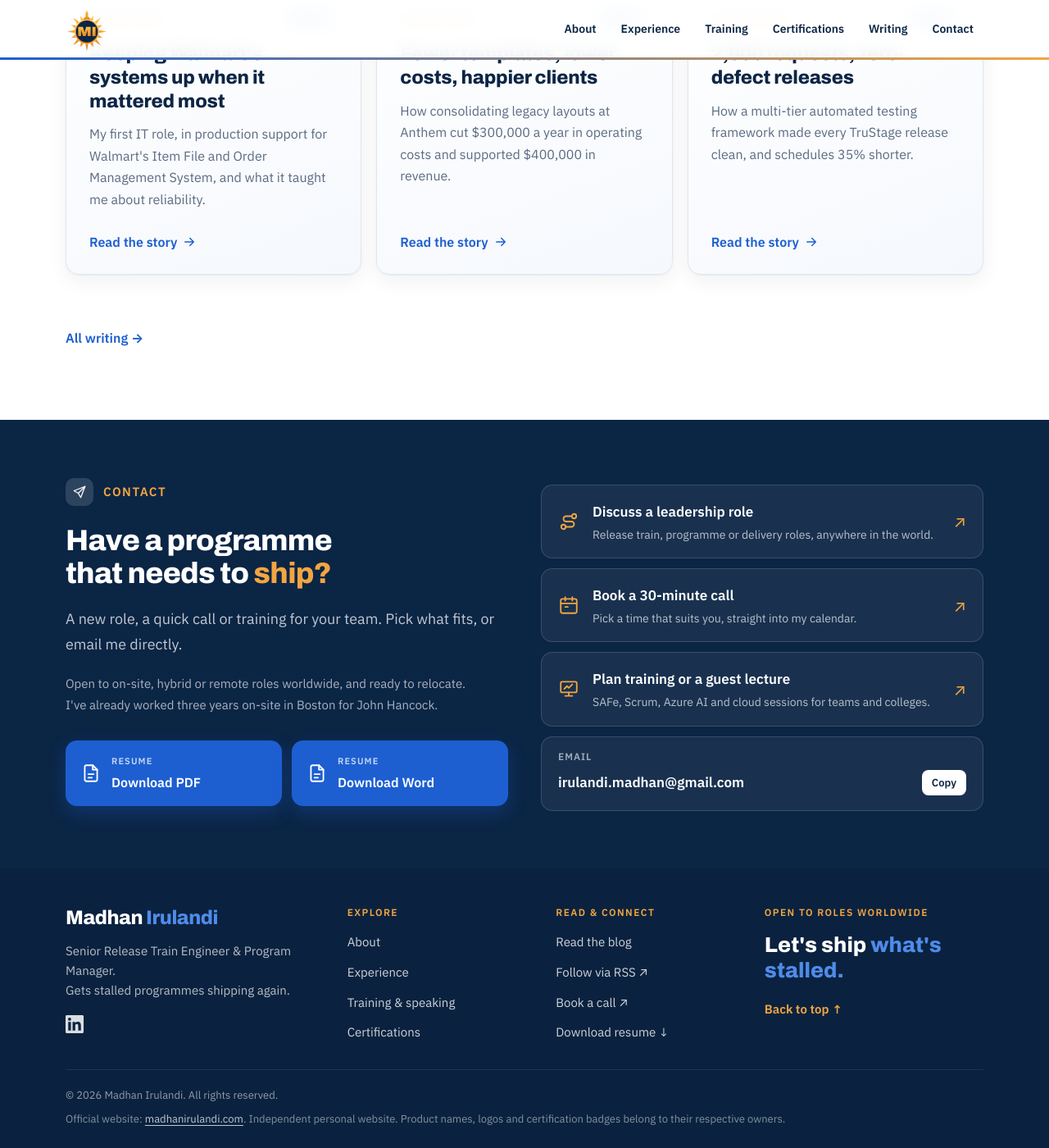
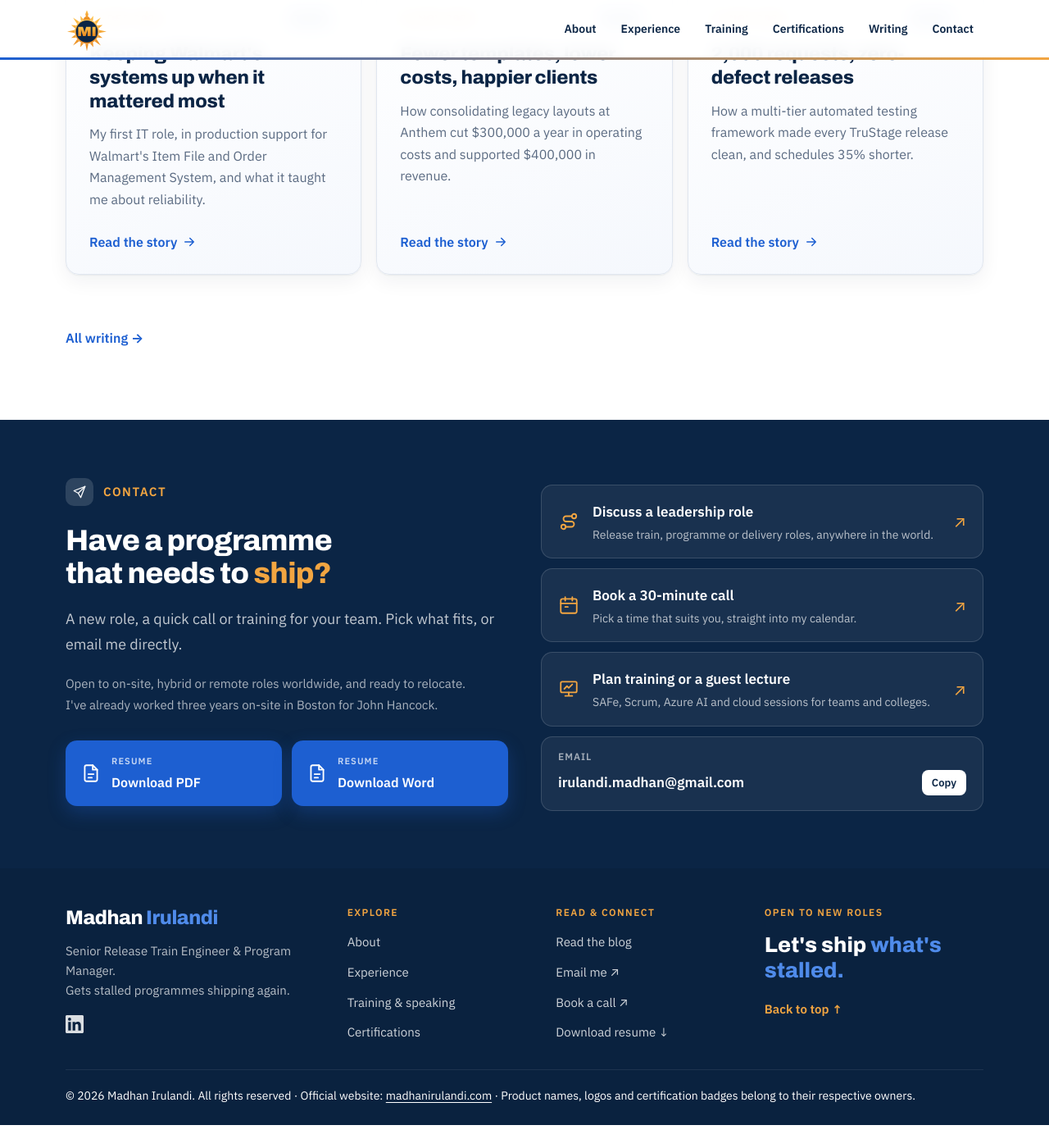
Before and after one commit to Madhan-I/Madhan-I.github.io, a Jekyll site: the page built from index.html, in a window 1280 px wide and 1400 px high, scrolled down 11289 px. Shown: the whole window at 82% size. Built offline with Jekyll 4.4.1, drawn with Linux system fonts in a browser that asks for light colours; after the commit the page ends 12661 px from its top, so only the background shows below that.

Commit message:
Footer: one-line white legal text, Email me instead of RSS, Open to new roles.
Co-Authored-By: Claude Opus 5.5 <noreply@anthropic.com>
Claude-Session: https://claude.ai/code/session_01MFRrTt7LBDdX57m85KHNGp

```diff
--- a/_layouts/default.html
+++ b/_layouts/default.html
@@ -43,18 +43,17 @@
       <div class="f-col" role="navigation" aria-label="Read and connect">
         <b>Read &amp; connect</b>
         <a href="{{ '/blog/' | relative_url }}">Read the blog</a>
-        <a href="{{ '/blog/feed.xml' | relative_url }}">Follow via RSS ↗</a>
+        <a href="mailto:{{ site.data.profile.email }}">Email me ↗</a>
         {% if site.data.profile.calendly != "" %}<a href="{{ site.data.profile.calendly }}" target="_blank" rel="noopener">Book a call ↗</a>{% endif %}
         {% if site.data.profile.resume_file != "" %}<a href="{{ '/assets/resume/' | append: site.data.profile.resume_file | relative_url }}" download>Download resume ↓</a>{% endif %}
       </div>
       <div class="f-col f-end">
-        <b>Open to roles worldwide</b>
+        <b>Open to new roles</b>
         <p class="f-big">Let's ship <span>what's stalled.</span></p>
         <a class="f-top" href="#top">Back to top ↑</a>
       </div>
       <div class="f-bottom">
-        <span>© {{ 'now' | date: '%Y' }} {{ site.data.profile.name_first }} {{ site.data.profile.name_last }}. All rights reserved.</span>
-        <span class="f-legal">Official website: <a href="{{ site.url }}">madhanirulandi.com</a>. Independent personal website. Product names, logos and certification badges belong to their respective owners.</span>
+        <span class="f-legal">© {{ 'now' | date: '%Y' }} {{ site.data.profile.name_first }} {{ site.data.profile.name_last }}. All rights reserved · Official website: <a href="{{ site.url }}">madhanirulandi.com</a> · Product names, logos and certification badges belong to their respective owners.</span>
       </div>
     </div>
   </footer>
--- a/assets/css/style.css
+++ b/assets/css/style.css
@@ -786,3 +786,8 @@ section.flush-top .tag-filter { margin-top: 28px; }
 .bh-art .chip.c3 em { color: #B45309; }
 .bh-art .chip.c1 { top: -4px; right: 6px; } .bh-art .chip.c2 { bottom: 4px; right: -6px; } .bh-art .chip.c3 { bottom: -10px; left: 12px; }
 @media (max-width: 560px) { .bh-stats { gap: 8px; } .bh-stats div { padding: 12px 12px; min-width: 0; } .bh-stats dt { font-size: 21px; } .bh-stats div:last-child dt { font-size: 16px; } .bh-stats dd { font-size: 11px; letter-spacing: .06em; } }
+
+footer .f-bottom, footer .f-bottom span, footer .f-legal, footer .f-legal a { color: #FFFFFF; }
+footer .f-bottom { display: block; white-space: nowrap; }
+@media (max-width: 1279px) { footer .f-bottom { white-space: normal; } }
+footer .f-legal { font-size: 14px; }
```
